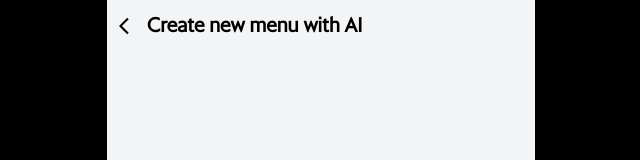
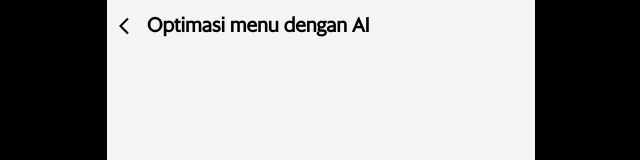
Before and after one commit to hanifwdyt/unfold-hackjakarta-submission, a Next.js app in the folder frontend/: page /menu/new in a window 1280 px wide. Shown: the top 160 px of the page, without its empty margins (319-959 px from the left). Built offline with nearby package versions, Linux system fonts and the light colour scheme.

Commit message:
frontend: updated wording

```diff
--- a/frontend/src/app/menu/edit/[id]/page.js
+++ b/frontend/src/app/menu/edit/[id]/page.js
@@ -19,7 +19,7 @@ export default async function Page({ params }) {
   return (
     <>
       <div className=''>
-        <Header title="Create new menu with AI" route="/menu" />
+        <Header title="Buat menu baru dengan AI" route="/menu" />
       </div>
       <div>
         <Banner />
--- a/frontend/src/app/menu/new/page.js
+++ b/frontend/src/app/menu/new/page.js
@@ -4,7 +4,7 @@ import React from 'react'
 function Page() {
   return (
     <div>
-      <Header title="Create new menu with AI" route="/menu"  />
+      <Header title="Optimasi menu dengan AI" route="/menu"  />
     </div>
   )
 }
--- a/frontend/src/components/Items.jsx
+++ b/frontend/src/components/Items.jsx
@@ -71,7 +71,7 @@ const EditModal = ({ onClose, id }) => {
           <Link href={`/menu/edit/${id}`} prefetch={false} className="flex items-center justify-between mb-4">
             <div className="flex items-center gap-3">
               <PiOpenAiLogoLight />
-              <span className="text-lg font-medium">Enhance menu with AI</span>
+              <span className="text-lg font-medium">Optimasi menu dengan AI</span>
               <span className="bg-red-500 text-white text-[10px] px-2 py-1 rounded-full">new</span>
             </div>
             <MdKeyboardArrowRight />
@@ -79,21 +79,21 @@ const EditModal = ({ onClose, id }) => {
           <div className="flex items-center justify-between mb-4">
             <div className="flex items-center gap-3">
               <RiEditLine />
-              <span className="text-gray-700">Edit item</span>
+              <span className="text-gray-700">Edit menu</span>
             </div>
             <MdKeyboardArrowRight />
           </div>
           <div className="flex items-center justify-between mb-4">
             <div className="flex items-center gap-3">
               <IoListOutline />
-              <span className="text-gray-700">Manage sales limit</span>
+              <span className="text-gray-700">Atur limit penjualan</span>
             </div>
             <MdKeyboardArrowRight />
           </div>
           <div className="flex items-center justify-between">
             <div className="flex items-center gap-3">
               <HiChartBar />
-              <span className="text-gray-700">See item insights</span>
+              <span className="text-gray-700">Lihat menu insight</span>
             </div>
             <MdKeyboardArrowRight />
           </div>
@@ -110,7 +110,7 @@ const CreateModal = ({ onClose }) => (
         <div className="flex items-center justify-between mb-4">
           <div className="flex items-center gap-3">
             <PiOpenAiLogoLight />
-            <span className="text-lg font-medium">Enhance menu with AI</span>
+            <span className="text-lg font-medium">Buat menu baru dengan AI</span>
           </div>
           <span className="bg-red-500 text-white text-xs px-2 py-1 rounded-full">new</span>
           <MdKeyboardArrowRight />
@@ -118,14 +118,14 @@ const CreateModal = ({ onClose }) => (
         <div className="flex items-center justify-between mb-4">
           <div className="flex items-center gap-3">
             <IoAddCircle />
-            <span className="text-gray-700">Add a new item</span>
+            <span className="text-gray-700">Tambah menu baru</span>
           </div>
           <MdKeyboardArrowRight />
         </div>
         <div className="flex items-center justify-between mb-4">
           <div className="flex items-center gap-3">
             <MdAddToPhotos />
-            <span className="text-gray-700">Add a new category</span>
+            <span className="text-gray-700">Tambah kategori baru</span>
           </div>
           <MdKeyboardArrowRight />
         </div>
```
